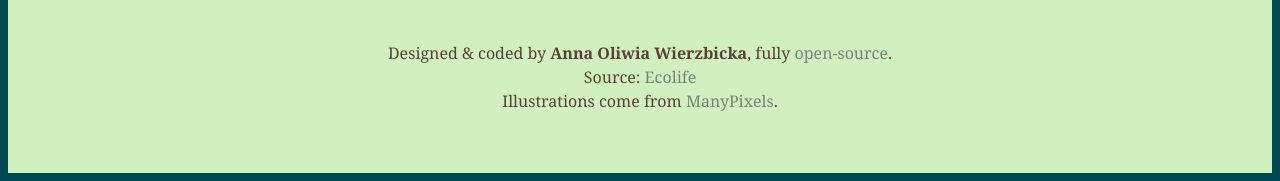
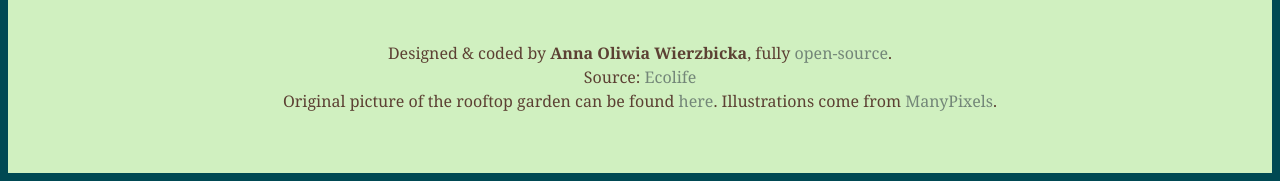
Before and after one commit to AnnaOW/urban-garden-landing-page, a plain HTML site: page index.html in a window 1280 px wide. Shown: the part 2394-2575 px from the top of the page. Drawn offline with nearby package versions, Linux system fonts and the light colour scheme.

Commit message:
Added source link to the picture in the 1st section

```diff
--- a/index.html
+++ b/index.html
@@ -235,7 +235,7 @@
       <br />
       Source: <a href="https://ecolife.com/dictionary/urban-gardening/">Ecolife</a>
       <br />
-      Illustrations come from <a href="https://www.manypixels.co/gallery">ManyPixels</a>.
+      Original picture of the rooftop garden can be found <a href="https://unsplash.com/photos/top-view-of-building-with-trees-IfmqOuOkaOA">here</a>. Illustrations come from <a href="https://www.manypixels.co/gallery">ManyPixels</a>.
     </footer>
   </body>
 </div>
```
